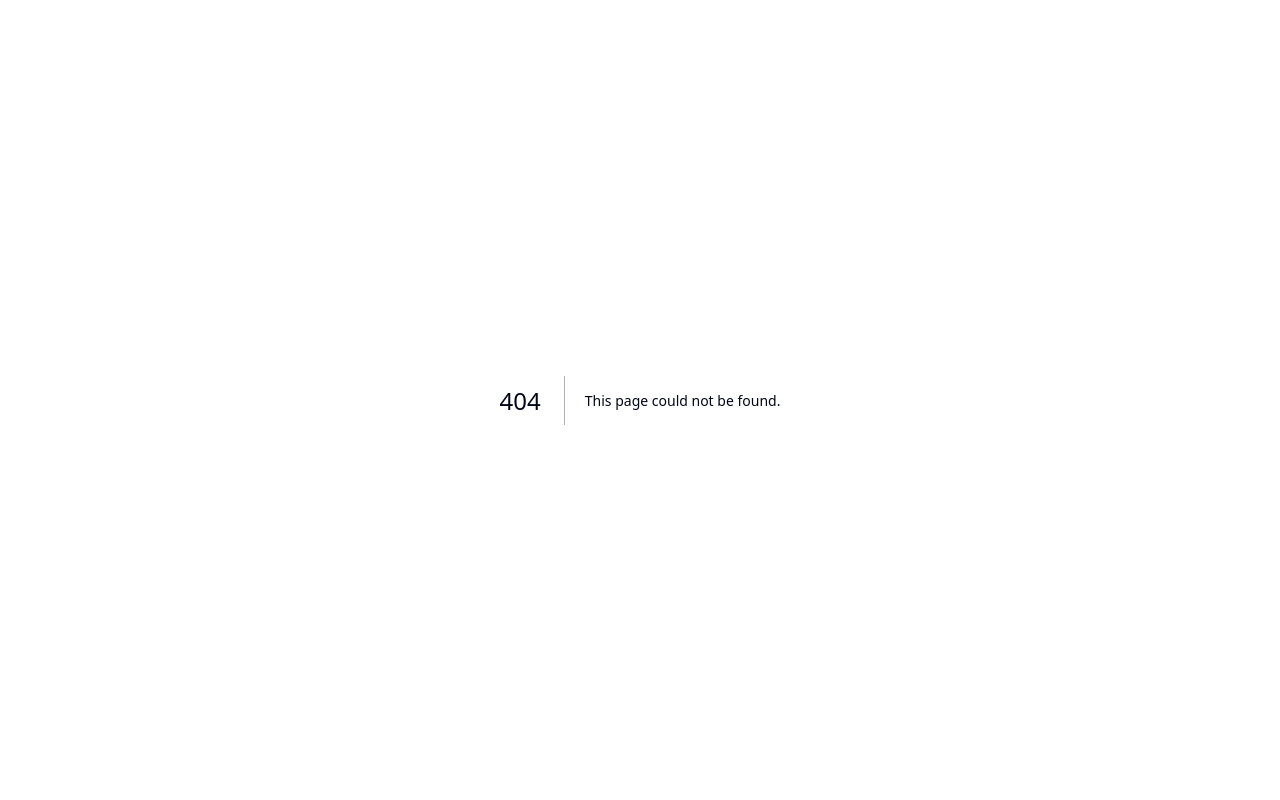
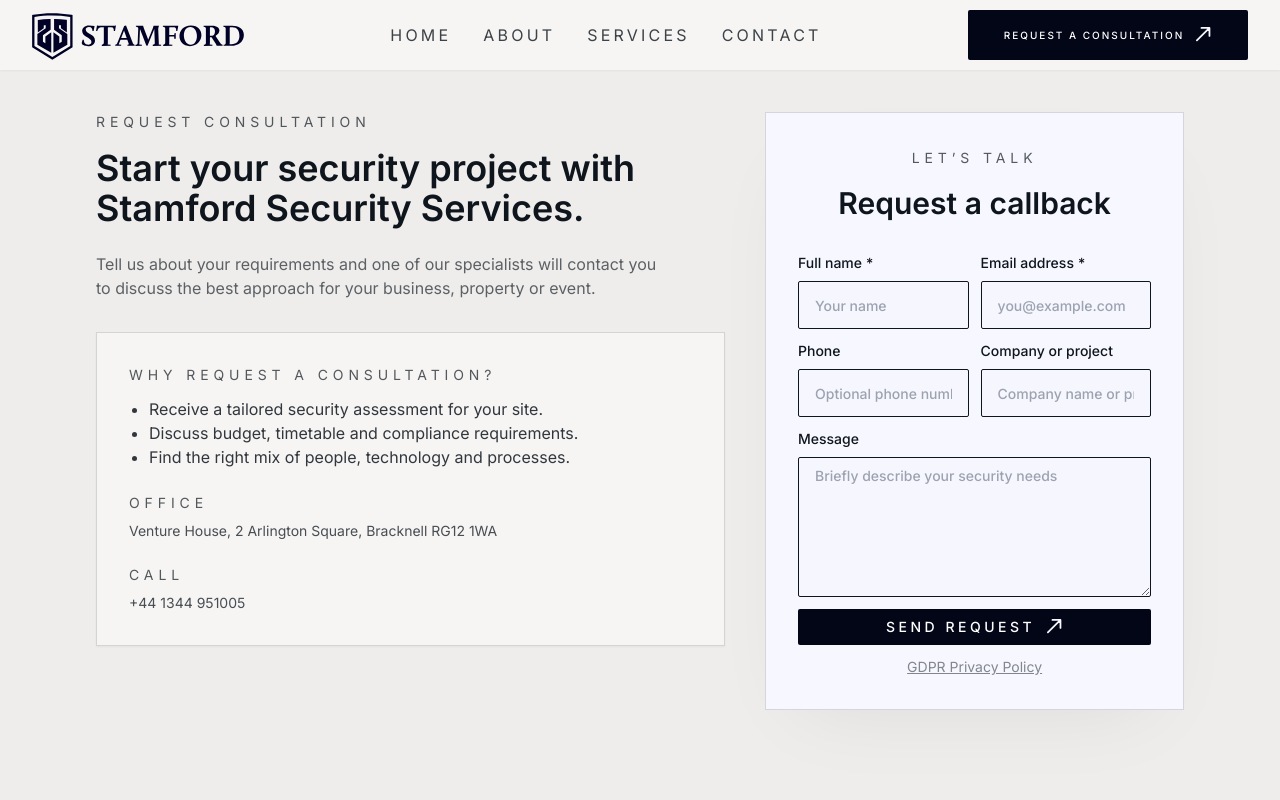
Before and after one commit to RahaAndiyskiy/stamford_security, a Next.js app: page /request in a window 1280 px wide. Before the commit this address had no page. Shown: the top 800 px of the page. Built offline with nearby package versions, Linux system fonts and the light colour scheme.

Commit message:
Update request form animation and styling

```diff
--- a/app/globals.css
+++ b/app/globals.css
@@ -359,6 +359,20 @@
     }
   }
 
+  @keyframes form-sway {
+    0%, 100% {
+      transform: translateY(-2px);
+    }
+
+    50% {
+      transform: translateY(-5px);
+    }
+  }
+
+  .animate-form-sway {
+    animation: form-sway 2s ease-in-out infinite alternate;
+  }
+
   .button__text {
     display: inline-flex;
     align-items: center;
--- /dev/null
+++ b/app/request/page.tsx
@@ -0,0 +1,135 @@
+import Header from '@/components/layout/Header'
+import Footer from '@/components/layout/Footer'
+import SmoothScrollProvider from '@/components/SmoothScrollProvider'
+import { Button } from '@/components/ui/Button'
+import { Button2 } from '@/components/ui/Button2'
+import { Container } from '@/components/ui/Container'
+import { siteConfig } from '@/lib/siteConfig'
+
+export const metadata = {
+  title: `Request Consultation | ${siteConfig.title}`,
+  description: 'Request a consultation with Stamford Security Services for tailored security support.',
+}
+
+export default function RequestPage() {
+  return (
+    <SmoothScrollProvider>
+      <div className="min-h-screen bg-[#EEEDEB] text-[#0E151D]">
+        <Header />
+
+        <main className="mx-auto w-full max-w-6xl px-6 py-28 sm:px-8">
+          <div className="grid gap-10 lg:grid-cols-[1.2fr_0.8fr] items-start">
+            <div className="space-y-8">
+              <div className="max-w-2xl">
+                <p className="mb-4 text-sm uppercase tracking-[0.35em] text-[#0E151D]/70">
+                  Request Consultation
+                </p>
+                <h1 className="text-4xl font-semibold leading-tight text-[#0E151D] sm:text-4xl">
+                  Start your security project with Stamford Security Services.
+                </h1>
+                <p className="mt-6 max-w-xl text-md leading-6 text-[#0E151D]/65">
+                  Tell us about your requirements and one of our specialists will contact you to discuss the best approach for your business, property or event.
+                </p>
+              </div>
+
+              <div className="grid gap-6 rounded-none border border-[#0E151D]/15 bg-[#F6F5F3] p-8 text-[#0E151D] shadow-sm shadow-black/5">
+                <div className="grid gap-3">
+                  <span className="text-sm uppercase tracking-[0.35em] text-[#0E151D]/70">Why request a consultation?</span>
+                  <ul className="list-disc  pl-5 text-[#0E151D]/85">
+                    <li>Receive a tailored security assessment for your site.</li>
+                    <li>Discuss budget, timetable and compliance requirements.</li>
+                    <li>Find the right mix of people, technology and processes.</li>
+                  </ul>
+                </div>
+                <div className="grid gap-2 text-sm text-[#0E151D]/75">
+                  <p className="uppercase tracking-[0.35em] text-[#0E151D]/70">Office</p>
+                  <p>Venture House, 2 Arlington Square, Bracknell RG12 1WA</p>
+                  <p className="mt-4 uppercase tracking-[0.35em] text-[#0E151D]/70">Call</p>
+                  <p>+44 1344 951005</p>
+                </div>
+              </div>
+            </div>
+
+            <div className="rounded-none border border-[#0E151D]/15 bg-[#F7F7FF] p-8 shadow-[0_30px_80px_-35px_rgba(14,21,29,0.08)] transition duration-700 ease-out will-change-transform focus-within:shadow-[0_35px_110px_-25px_rgba(14,21,29,1)] focus-within:animate-form-sway">
+              <div className="mb-8 text-center">
+                <span className="text-sm uppercase tracking-[0.35em] text-[#0E151D]/70">Let’s talk</span>
+                <h2 className="mt-4 text-3xl font-semibold text-[#0E151D]">Request a callback</h2>
+              </div>
+
+              <form className="space-y-3 text-[#0E151D]">
+                <div className="grid gap-3 sm:grid-cols-2">
+                  <label className="flex flex-col gap-2 text-sm font-medium">
+                    <span className="inline-flex items-center gap-1">
+                      Full name
+                      <span className="text-[#0E151D]">*</span>
+                    </span>
+                    <input
+                      type="text"
+                      name="name"
+                      placeholder="Your name"
+                      className="h-12 w-full rounded-sm border-[1px] border-[#0E151D] bg-[#F7F7FF]/80 px-4 text-sm text-[#0E151D] outline-none transition focus:border-[#0E151D] focus:ring-2 focus:ring-[#0E151D]/10"
+                    />
+                  </label>
+                  <label className="flex flex-col gap-2 text-sm font-medium">
+                    <span className="inline-flex items-center gap-1">
+                      Email address
+                      <span className="text-[#0E151D]">*</span>
+                    </span>
+                    <input
+                      type="email"
+                      name="email"
+                      placeholder="you@example.com"
+                      className="h-12 w-full rounded-sm border-[1px] border-[#0E151D] bg-[#F7F7FF]/80 px-4 text-sm text-[#0E151D] outline-none transition focus:border-[#0E151D] focus:ring-2 focus:ring-[#0E151D]/10"
+                    />
+                  </label>
+                </div>
+                <div className="grid gap-3 sm:grid-cols-2">
+                  <label className="flex flex-col gap-2 text-sm font-medium">
+                    Phone
+                    <input
+                      type="tel"
+                      name="phone"
+                      placeholder="Optional phone number"
+                      className="h-12 w-full rounded-sm border-[1px] border-[#0E151D] bg-[#F7F7FF]/80 px-4 text-sm text-[#0E151D] outline-none transition focus:border-[#0E151D] focus:ring-2 focus:ring-[#0E151D]/10"
+                    />
+                  </label>
+                  <label className="flex flex-col gap-2 text-sm font-medium">
+                    Company or project
+                    <input
+                      type="text"
+                      name="company"
+                      placeholder="Company name or project"
+                      className="h-12 w-full rounded-sm border-[1px] border-[#0E151D] bg-[#F7F7FF]/80 px-4 text-sm text-[#0E151D] outline-none transition focus:border-[#0E151D] focus:ring-2 focus:ring-[#0E151D]/10"
+                    />
+                  </label>
+                </div>
+                <label className="flex flex-col gap-2 text-sm font-medium">
+                  Message
+                  <textarea
+                    name="message"
+                    rows={5}
+                    placeholder="Briefly describe your security needs"
+                    className="min-h-[140px] w-full rounded-sm border-[1px] border-[#0E151D] bg-[#F7F7FF]/80 px-4 py-2 text-sm text-[#0E151D] outline-none transition focus:border-[#0E151D] focus:ring-2 focus:ring-[#0E151D]/10"
+                  />
+                </label>
+                <Button
+                  type="submit"
+                  className="w-full rounded-none bg-[#0E151D] px-6 py-2 text-sm uppercase tracking-[0.25em] text-white"
+                >
+                  Send request
+                </Button>
+                <p className="mt-4 text-center text-sm text-[#0E151D]/50">
+                  <a href="/gdpr" className="underline hover:text-[#0E151D]">
+                    GDPR Privacy Policy
+                  </a>
+                </p>
+              </form>
+            </div>
+          </div>
+        </main>
+
+        <Footer />
+      </div>
+    </SmoothScrollProvider>
+  )
+}
--- a/components/layout/Header.tsx
+++ b/components/layout/Header.tsx
@@ -37,7 +37,7 @@ export default function Header() {
           </ul>
         </nav>
 
-        <Button href="#request" className="h-[50px] w-[280px]">
+        <Button href="/request" className="h-[50px] w-[280px]">
           Request a consultation
         </Button>
       </Container>
--- a/components/sections/AboutSection.tsx
+++ b/components/sections/AboutSection.tsx
@@ -51,7 +51,7 @@ export default function AboutSection() {
               <Button href="/about" className="h-[50px] min-w-[200px] sm:w-[250px] text-[12px]">
                 LEARN MORE ABOUT US
               </Button>
-              <Button2 href="#request" className="h-[50px] min-w-[200px] sm:w-[250px] text-[14px]">
+              <Button2 href="/request" className="h-[50px] min-w-[200px] sm:w-[250px] text-[14px]">
                 CONSULTATION
               </Button2>
             </div>
--- a/components/sections/HeroSection.tsx
+++ b/components/sections/HeroSection.tsx
@@ -49,7 +49,7 @@ export default function HeroSection() {
               </p>
             </div>
             <div className={`flex flex-wrap items-center gap-4 ${heroActionsClass}`}>
-              <Button href="#request" className="h-[60px] min-w-[220px] sm:w-[240px] text-[16px]">
+              <Button href="/request" className="h-[60px] min-w-[220px] sm:w-[240px] text-[16px]">
                 Let&apos;s talk
               </Button>
               <Button2 href="#about" className="text-sm tracking-[0.3em] transition hover:text-[#0E151D]">
--- a/components/sections/IndustriesSection.tsx
+++ b/components/sections/IndustriesSection.tsx
@@ -55,10 +55,10 @@ export default function IndustriesSection() {
                 We deliver tailored security solutions designed to protect people, assets and operations across corporate, construction, executive and high-risk environments.
               </p>
               <div className="mt-20 flex flex-wrap items-center gap-4">
-                <Button href="#request" className="h-[50px] min-w-[200px] sm:w-[250px] text-[12px]">
+                <Button href="/request" className="h-[50px] min-w-[200px] sm:w-[250px] text-[12px]">
                   MORE SERVICES
                 </Button>
-                <Button2 href="#request" className="h-[50px] min-w-[200px] sm:w-[250px] text-[14px]">
+                <Button2 href="/request" className="h-[50px] min-w-[200px] sm:w-[250px] text-[14px]">
                   CONSULTATION
                 </Button2>
               </div>
--- a/components/ui/Button.tsx
+++ b/components/ui/Button.tsx
@@ -1,18 +1,44 @@
 import Image from 'next/image'
-import type { AnchorHTMLAttributes, ReactNode } from 'react'
+import type { AnchorHTMLAttributes, ButtonHTMLAttributes, ReactNode } from 'react'
 
-interface ButtonProps extends AnchorHTMLAttributes<HTMLAnchorElement> {
+type ButtonLinkProps = AnchorHTMLAttributes<HTMLAnchorElement> & {
+  href: string
+  type?: never
+}
+
+type ButtonSubmitProps = ButtonHTMLAttributes<HTMLButtonElement> & {
+  href?: undefined
+  type?: 'button' | 'submit' | 'reset'
+}
+
+type ButtonProps = {
   children: ReactNode
   className?: string
-}
+} & (ButtonLinkProps | ButtonSubmitProps)
 
-export function Button({ children, className = '', href = '#', ...props }: ButtonProps) {
+export function Button({ children, className = '', href, type = 'button', ...props }: ButtonProps) {
+  const commonClasses = `button inline-flex items-center justify-center gap-3 rounded-sm bg-slate-950 text-[10px] font-medium uppercase tracking-[0.20em] text-white ${className}`
+
+  if (href) {
+    const anchorProps = props as AnchorHTMLAttributes<HTMLAnchorElement>
+    return (
+      <a href={href} className={commonClasses} {...anchorProps}>
+        <span className="button__text">{children}</span>
+        <span className="button__arrow-shell" aria-hidden="true">
+          <span className="button__arrow button__arrow--base">
+            <Image src="/Arrow 1.svg" alt="" width={16} height={16} className="block" />
+          </span>
+          <span className="button__arrow button__arrow--clone">
+            <Image src="/Arrow 1.svg" alt="" width={16} height={16} className="block" />
+          </span>
+        </span>
+      </a>
+    )
+  }
+
+  const buttonProps = props as ButtonHTMLAttributes<HTMLButtonElement>
   return (
-    <a
-      href={href}
-      className={`button inline-flex items-center justify-center gap-3 rounded-sm bg-slate-950 text-[10px] font-medium uppercase tracking-[0.20em] text-white ${className}`}
-      {...props}
-    >
+    <button type={type} className={commonClasses} {...buttonProps}>
       <span className="button__text">{children}</span>
       <span className="button__arrow-shell" aria-hidden="true">
         <span className="button__arrow button__arrow--base">
@@ -22,6 +48,6 @@ export function Button({ children, className = '', href = '#', ...props }: Butto
           <Image src="/Arrow 1.svg" alt="" width={16} height={16} className="block" />
         </span>
       </span>
-    </a>
+    </button>
   )
 }
```
